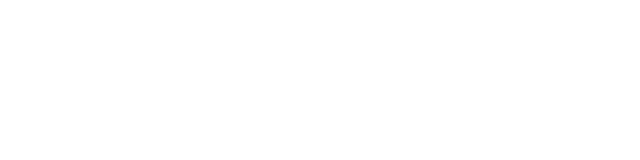
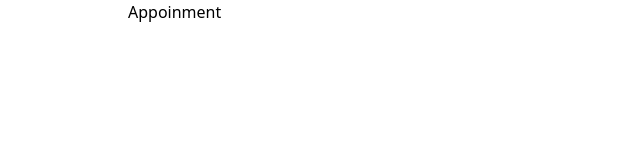
Before and after one commit to SewminiWimalasooriya/doctor-appointment-app-MERN, a React app in the folder Frontend/: page /appointment/1 in a window 1280 px wide. Before the commit this address had no page. Shown: the top 160 px of the page, without its empty margins (0-640 px from the left). Built offline with nearby package versions, Linux system fonts and the light colour scheme; the HTML template or start-up script is replaced by a standard one.

Commit message:
basic router

```diff
--- a/Frontend/src/App.jsx
+++ b/Frontend/src/App.jsx
@@ -6,6 +6,8 @@ import Login from './pages/Login'
 import About from './pages/About'
 import Contact from './pages/Contact'
 import MyProfile from './pages/MyProfile'
+import MyAppointments from './pages/MyAppointments'
+import Appointment from './pages/Appointment'
 
 const App = () => {
   return (
@@ -18,6 +20,9 @@ const App = () => {
         <Route path='/about' element={<About />} />
         <Route path='/contact' element={<Contact />} />
         <Route path='/my-profile' element={<MyProfile />} />
+        <Route path='/my-appointments' element={<MyAppointments />} />
+        <Route path='/appointment/:docId' element={<Appointment />} />
+
 
 
 
--- /dev/null
+++ b/Frontend/src/pages/Appointment.jsx
@@ -0,0 +1,9 @@
+import React from 'react'
+
+function Appointment() {
+  return (
+    <div>Appoinment</div>
+  )
+}
+
+export default Appointment
```
